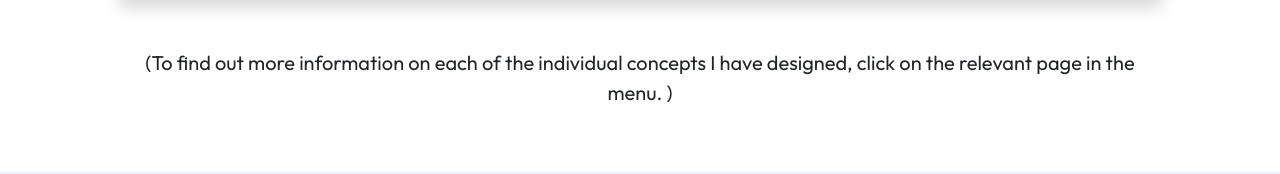
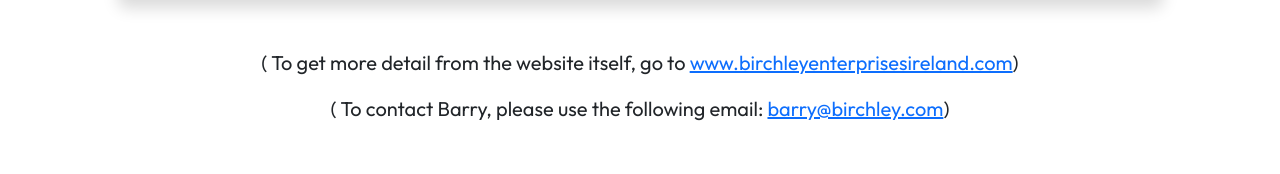
Before and after one commit to adimovi/spice-lifestyle, a React (Create React App) app: page / in a window 1280 px wide. Shown: the part 2330-2504 px from the top of the page. Built offline with nearby package versions, Linux system fonts and the light colour scheme; the HTML template or start-up script is replaced by a standard one.

Commit message:
routing fix

```diff
--- a/src/App.js
+++ b/src/App.js
@@ -1,6 +1,6 @@
 
 import  NavBar  from './components/NavBar';
-import { BrowserRouter, Routes, Route } from "react-router-dom";
+import { HashRouter as Router, Routes, Route } from "react-router-dom";
 import Home from './pages/Home';
 import Bbq from './pages/Bbq';
 import CoWorking from './pages/Coworking';
@@ -15,7 +15,7 @@
 function App() {
   return (
     <>
-     <BrowserRouter>
+   <Router>
         <NavBar/>
         <Routes>
           <Route index element={<Home/>} />
@@ -30,7 +30,7 @@
           <Route path="*" element={<NoPage/>} />
         </Routes>
         <Footer/>
-    </BrowserRouter>
+      </Router>
     </>
   );
 }
--- a/src/pages/Home.jsx
+++ b/src/pages/Home.jsx
@@ -99,7 +99,8 @@
 
         </div>
 
-        <p className='text-center'>(To find out more information on each of the individual concepts I have designed, click on the relevant page in the menu. )</p>
+        <p className='text-center'>( To get more detail from the website itself, go to <a href='www.birchleyenterprisesireland.com'>www.birchleyenterprisesireland.com</a>)</p>
+        <p className='text-center'>( To contact Barry, please use the following email: <a href='mailto:barry@birchley.com'>barry@birchley.com</a>)</p>
 
             </div>
         </div>
```
Also changed, not shown: public/imgs/bbq-rest.jpg. Lines whose indentation alone changed are shown as unchanged.
